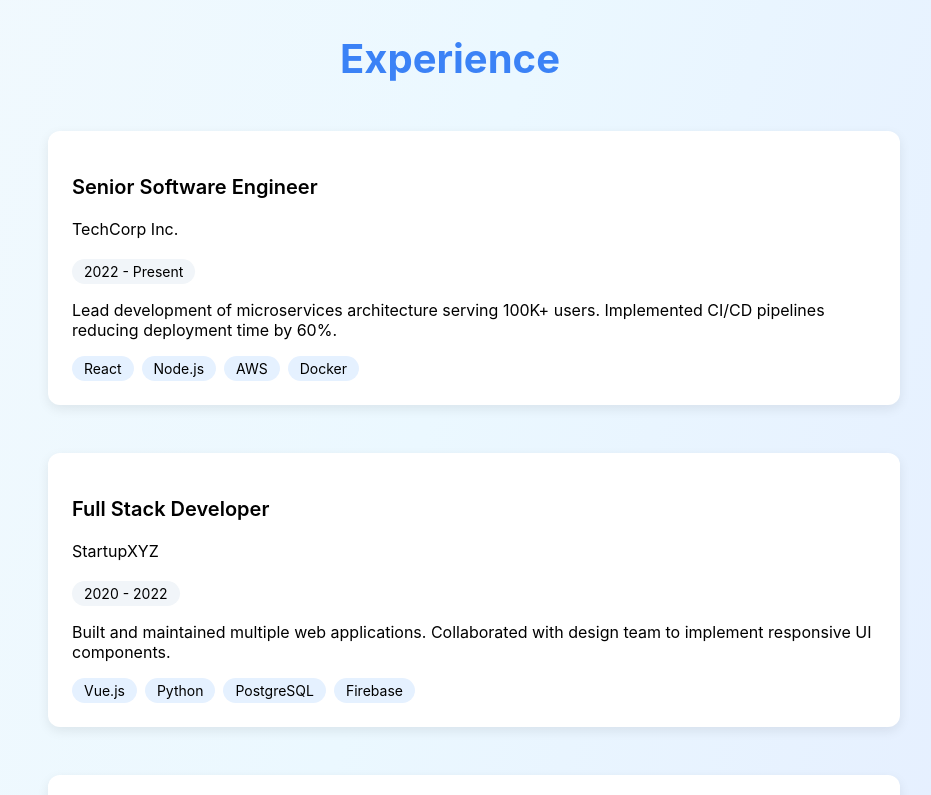
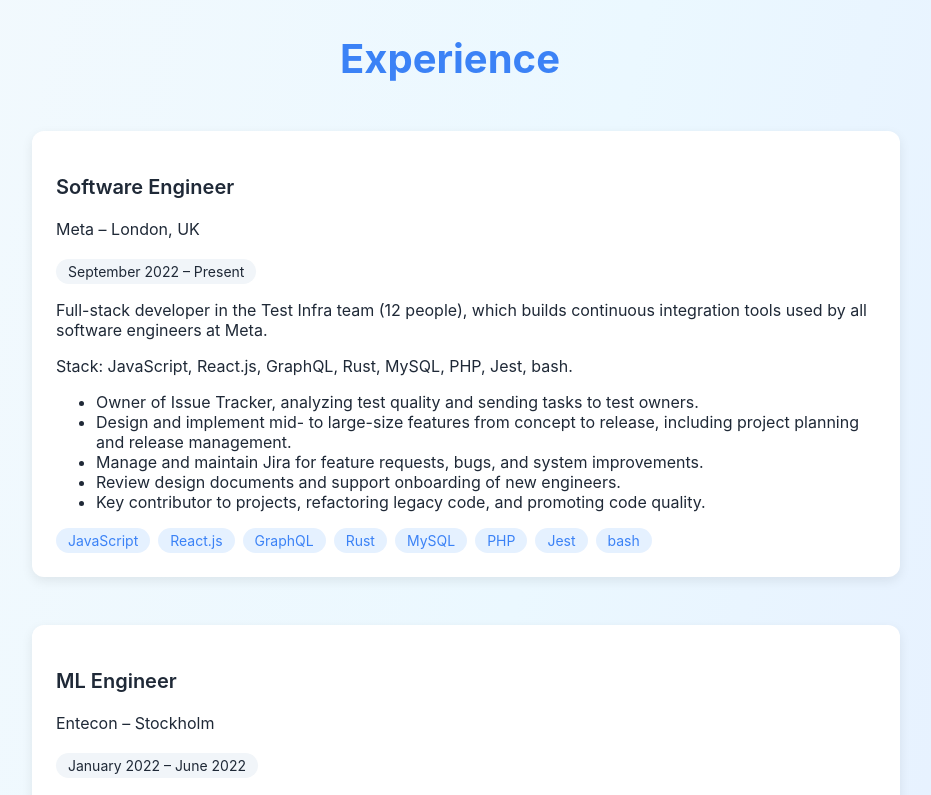
Before and after one commit to evkade/evkade.github.io, a React (Create React App) app in the folder client/: page / in a window 1280 px wide. Shown: the part 2000-2795 px from the top of the page, without its empty margins (190-1121 px from the left). Built offline with nearby package versions, Linux system fonts and the light colour scheme.

Commit message:
cleanup some stuff

```diff
--- a/client/src/App.css
+++ b/client/src/App.css
@@ -63,5 +63,4 @@ main {
   --accent-foreground: #1f2937;
   --foreground: #1f2937;
   --background: #ffffff;
-  --background-2: #93c5fd;
 }
--- a/client/src/components/Header.tsx
+++ b/client/src/components/Header.tsx
@@ -31,12 +31,6 @@ const Header = () => {
             )
           )}
         </div>
-        <button
-          onClick={() => scrollToSection("contact")}
-          className="cta-button"
-        >
-          Get In Touch
-        </button>
       </nav>
     </header>
   );
--- a/client/src/pages/experience/Experience.css
+++ b/client/src/pages/experience/Experience.css
@@ -28,17 +28,6 @@
   position: relative;
 }
 
-.timeline-marker {
-  flex-shrink: 0;
-  width: 16px;
-  height: 16px;
-  background-color: var(--color-primary);
-  border-radius: 50%;
-  position: relative;
-  z-index: 1;
-  margin-left: -2rem;
-}
-
 .timeline-content {
   flex: 1;
   background: white;
@@ -62,17 +51,17 @@
 .experience-header .role {
   font-size: 1.25rem;
   font-weight: 600;
-  color: var(--color-primary);
+  color: var(--accent-foreground);
 }
 
 .experience-header .company {
   font-size: 1rem;
-  color: var(--color-muted);
+  color: var(--accent-foreground);
 }
 
 .experience-header .period {
   font-size: 0.875rem;
-  color: var(--color-muted);
+  color: var(--accent-foreground);
   background: #f1f5f9;
   padding: 0.25rem 0.75rem;
   border-radius: 9999px;
@@ -80,7 +69,7 @@
 }
 
 .description {
-  color: var(--color-muted);
+  color: var(--accent-foreground);
   margin-bottom: 1rem;
 }
 
@@ -94,7 +83,7 @@
   padding: 0.25rem 0.75rem;
   font-size: 0.875rem;
   background: rgba(0, 123, 255, 0.1);
-  color: var(--color-primary);
+  color: var(--primary);
   border-radius: 9999px;
 }
 
--- a/client/src/pages/experience/Experience.tsx
+++ b/client/src/pages/experience/Experience.tsx
@@ -1,37 +1,138 @@
 import "./Experience.css";
 
-interface ExperienceItem {
+import { JSX } from "react";
+
+export type ExperienceItem = {
   title: string;
   company: string;
   period: string;
-  description: string;
+  description: string | JSX.Element;
   technologies: string[];
-}
+};
 
-const experiences: ExperienceItem[] = [
+export const experiences: ExperienceItem[] = [
   {
-    title: "Senior Software Engineer",
-    company: "TechCorp Inc.",
-    period: "2022 - Present",
-    description:
-      "Lead development of microservices architecture serving 100K+ users. Implemented CI/CD pipelines reducing deployment time by 60%.",
-    technologies: ["React", "Node.js", "AWS", "Docker"],
+    title: "Software Engineer",
+    company: "Meta – London, UK",
+    period: "September 2022 – Present",
+    description: (
+      <>
+        <p>
+          Full-stack developer in the Test Infra team (12 people), which builds
+          continuous integration tools used by all software engineers at Meta.
+        </p>
+        <p>
+          Stack: JavaScript, React.js, GraphQL, Rust, MySQL, PHP, Jest, bash.
+        </p>
+        <ul>
+          <li>
+            Owner of Issue Tracker, analyzing test quality and sending tasks to
+            test owners.
+          </li>
+          <li>
+            Design and implement mid- to large-size features from concept to
+            release, including project planning and release management.
+          </li>
+          <li>
+            Manage and maintain Jira for feature requests, bugs, and system
+            improvements.
+          </li>
+          <li>
+            Review design documents and support onboarding of new engineers.
+          </li>
+          <li>
+            Key contributor to projects, refactoring legacy code, and promoting
+            code quality.
+          </li>
+        </ul>
+      </>
+    ),
+    technologies: [
+      "JavaScript",
+      "React.js",
+      "GraphQL",
+      "Rust",
+      "MySQL",
+      "PHP",
+      "Jest",
+      "bash",
+    ],
   },
   {
-    title: "Full Stack Developer",
-    company: "StartupXYZ",
-    period: "2020 - 2022",
-    description:
-      "Built and maintained multiple web applications. Collaborated with design team to implement responsive UI components.",
-    technologies: ["Vue.js", "Python", "PostgreSQL", "Firebase"],
+    title: "ML Engineer",
+    company: "Entecon – Stockholm",
+    period: "January 2022 – June 2022",
+    description: (
+      <>
+        <p>
+          Fine-tuned an NLP deep learning model for generating engaging article
+          headlines, as part of my master’s thesis.
+        </p>
+      </>
+    ),
+    technologies: ["Python", "Huggingface", "bash"],
   },
   {
-    title: "Frontend Developer",
-    company: "Digital Agency",
-    period: "2019 - 2020",
-    description:
-      "Developed client websites and e-commerce platforms. Optimized performance achieving 95+ Lighthouse scores.",
-    technologies: ["JavaScript", "HTML/CSS", "WordPress", "Shopify"],
+    title: "Content Manager and Team Lead",
+    company: "Studieresan – Stockholm",
+    period: "August 2021 – June 2022",
+    description: (
+      <>
+        <p>
+          Led a team of 6, overseeing photography, graphic design, and content
+          creation for the project’s social media and website.
+        </p>
+        <p>I organized the work using a scrum-based approach.</p>
+      </>
+    ),
+    technologies: [
+      "Photography",
+      "Graphic Design",
+      "Content Management",
+      "Scrum",
+    ],
+  },
+  {
+    title: "Teacher Assistant",
+    company: "KTH – Stockholm",
+    period: "August 2020 – December 2021",
+    description: (
+      <>
+        <p>
+          Assisted students with learning web development, tested code, and
+          graded projects.
+        </p>
+      </>
+    ),
+    technologies: ["JavaScript", "React", "Vue", "HTML", "CSS"],
+  },
+  {
+    title: "Software Engineer Intern",
+    company: "Meta – London",
+    period: "June 2021 – August 2021",
+    description: (
+      <>
+        <p>
+          Created new features in the Facebook Business Media Library for
+          storing and organizing media used in ads.
+        </p>
+      </>
+    ),
+    technologies: ["JavaScript", "React.js", "PHP", "GraphQL", "Jest"],
+  },
+  {
+    title: "R&D Intern",
+    company: "Ericsson – Stockholm",
+    period: "June 2020 – August 2020",
+    description: (
+      <>
+        <p>
+          Automated a manual process of converting data from Matlab to Excel to
+          Word templates.
+        </p>
+      </>
+    ),
+    technologies: ["VBA", "Matlab"],
   },
 ];
 
@@ -47,7 +148,6 @@ function Experience() {
               className="timeline-item fade-in"
               style={{ animationDelay: `${index * 0.2}s` }}
             >
-              <div className="timeline-marker"></div>
               <div className="timeline-content">
                 <div className="experience-header">
                   <div>
```
